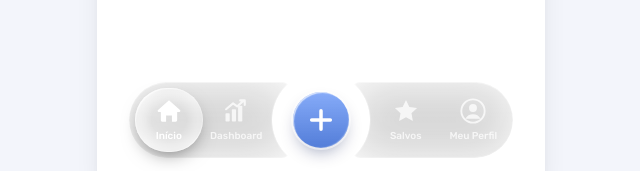
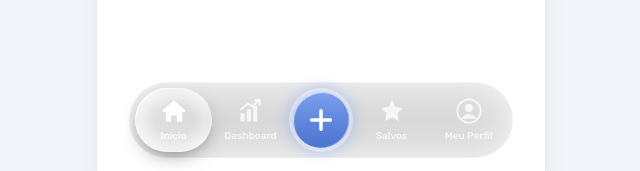
Before and after one commit to ArturGomesVL/Brik, a React (Vite) app in the folder Front-end/: page / in a window 1280 px wide. Shown: the part 626-797 px from the top of the page, without its empty margins (319-959 px from the left). Built offline with nearby package versions, Linux system fonts and the light colour scheme; no server answers; the database is empty.

Commit message:
ajuste de navbar

```diff
--- a/Front-end/src/components/Navbar.jsx
+++ b/Front-end/src/components/Navbar.jsx
@@ -8,7 +8,7 @@ const SMOOTH = 'cubic-bezier(0.32, 0.72, 0, 1)'
 const GLIDE = 'cubic-bezier(0.33, 0.02, 0.15, 1)'
 const DRAG_THRESHOLD = 6
 
-// As abas ficam divididas em duas pílulas de vidro, uma de cada lado do botão "+".
+// As abas ficam em uma única pílula de vidro, metade de cada lado do botão "+".
 const SPLIT = NAV_ITEMS.length / 2
 const LEFT_ITEMS = NAV_ITEMS.slice(0, SPLIT)
 const RIGHT_ITEMS = NAV_ITEMS.slice(SPLIT)
@@ -36,8 +36,7 @@ function Navbar() {
   const drag = useRef({ armed: false, moved: false, startX: 0, x0: 0, x: 0 })
   const swallowClick = useRef(false)
 
-  // Mede onde cada aba está (as pílulas têm o "+" e espaços entre elas, então a
-  // bolha não anda em passos iguais) e dimensiona a bolha para caber em uma aba.
+  // Mede onde cada aba está (o "+" no meio faz a bolha não andar em passos iguais) e dimensiona a bolha para caber em uma aba.
   function measure() {
     const row = rowRef.current
     const lens = lensRef.current
@@ -228,18 +227,9 @@ function Navbar() {
     if (swallowClick.current) event.preventDefault()
   }
 
-  // A ponta de dentro de cada pílula é escavada em volta do "+" (ver .pill-left /
-  // .pill-right no CSS), por isso ela tem folga extra de lado para a bolha não vazar.
-  const renderPill = (items, offset, side) => (
-    <div className="relative flex-1">
-      <div className={`glass-bar pill-${side} absolute inset-0`} aria-hidden="true" />
-      <ul
-        className={`relative z-[2] grid grid-cols-2 py-1.5 ${
-          side === 'left' ? 'pl-1.5 pr-5' : 'pl-5 pr-1.5'
-        }`}
-      >
-        {items.map(({ path, label, Icon }, i) => (
-          <li key={path}>
+  const renderItems = (items, offset) =>
+    items.map(({ path, label, Icon }, i) => (
+      <li key={path} className="flex-1">
         <NavLink
           to={path}
           end={path === '/'}
@@ -256,10 +246,7 @@ function Navbar() {
           <span>{label}</span>
         </NavLink>
       </li>
-        ))}
-      </ul>
-    </div>
-  )
+    ))
 
   return (
     <nav
@@ -268,7 +255,7 @@ function Navbar() {
     >
       <div
         ref={rowRef}
-        className="relative flex touch-none select-none items-center gap-[3px]"
+        className="relative flex touch-none select-none items-center "
         onPointerDown={onPointerDown}
         onPointerMove={onPointerMove}
         onPointerUp={onPointerEnd}
@@ -276,26 +263,23 @@ function Navbar() {
         onPointerLeave={onPointerLeave}
         onClickCapture={onClickCapture}
       >
-        {renderPill(LEFT_ITEMS, 0, 'left')}
+        <div className="glass-bar absolute inset-0 rounded-full" aria-hidden="true" />
 
+        <ul className="relative z-[2] flex w-full items-center p-1.5">
+          {renderItems(LEFT_ITEMS, 0)}
+          <li className="flex shrink-0 justify-center px-1">
             <NavLink
               to={ADD_ITEM.path}
               viewTransition
               aria-label={ADD_ITEM.label}
               draggable={false}
-          className="glass-add z-[3] flex h-14 w-14 shrink-0 items-center justify-center rounded-full text-white"
+              className="glass-add flex h-14 w-14 items-center justify-center rounded-full text-white"
             >
               <PlusIcon className="h-7 w-7" />
             </NavLink>
-
-        {renderPill(RIGHT_ITEMS, SPLIT, 'right')}
-
-        <div
-          className="pointer-events-none absolute left-1/2 top-1/2 z-[1] h-[76px] w-[100px] -translate-x-1/2 -translate-y-1/2 overflow-hidden"
-          aria-hidden="true"
-        >
-          <div className="glass-notch-rim absolute left-0 top-1/2 h-[100px] w-[100px] -translate-y-1/2 rounded-full" />
-        </div>
+          </li>
+          {renderItems(RIGHT_ITEMS, SPLIT)}
+        </ul>
 
         <div
           ref={lensRef}
--- a/Front-end/src/index.css
+++ b/Front-end/src/index.css
@@ -67,37 +67,6 @@ body {
     inset 0 -1px 0.5px rgba(255, 255, 255, 0.1);
 }
 
-/* As duas pílulas da navbar (altura 76px) têm a ponta de dentro "escavada" por um
-   círculo concêntrico ao botão "+" (raio 49px). As pontas ficam a 31px do centro do
-   "+", de modo que os cantos da pílula caem exatamente sobre o círculo e formam as
-   pontas do desenho. A máscara também recorta o backdrop-filter. */
-.pill-left {
-  border-radius: 38px 8px 8px 38px;
-}
-
-.pill-right {
-  border-radius: 8px 38px 38px 8px;
-}
-
-.glass-bar.pill-left {
-  -webkit-mask-image: radial-gradient(circle 49px at calc(100% + 31px) 50%, transparent 48.5px, #000 49.5px);
-  mask-image: radial-gradient(circle 49px at calc(100% + 31px) 50%, transparent 48.5px, #000 49.5px);
-}
-
-.glass-bar.pill-right {
-  -webkit-mask-image: radial-gradient(circle 49px at -31px 50%, transparent 48.5px, #000 49.5px);
-  mask-image: radial-gradient(circle 49px at -31px 50%, transparent 48.5px, #000 49.5px);
-}
-
-/* Sem sombra projetada nas pílulas: a máscara cortaria a sombra da própria pílula, e
-   uma sombra em elemento à parte pintava de branco a área escavada ao lado do "+". */
-
-/* Aro de luz ao longo da curva escavada, que a máscara não desenha sozinha. */
-.glass-notch-rim {
-  border: 1px solid rgba(255, 255, 255, 0.26);
-  box-shadow: inset 0 0 6px rgba(255, 255, 255, 0.06);
-}
-
 /* A bolha é vidro quase transparente: o centro fica limpo (o ícone aparece nítido)
    e só as bordas refratam, com blur, brilho e um aro fino, como no WhatsApp.
    O elemento em si NÃO usa backdrop-filter: quem tem backdrop-filter vira "raiz de
@@ -164,8 +133,8 @@ body {
   box-shadow:
     inset 1.5px 1.5px 1px -0.5px rgba(255, 255, 255, 0.7),
     inset -1px -1px 1px -0.5px rgba(255, 255, 255, 0.3),
-    0 0 0 2px rgba(255, 255, 255, 0.55),
-    0 8px 18px -6px rgba(0, 20, 80, 0.45);
+    0 0 0 4px rgba(255, 255, 255, 0.4),
+    0 0 16px 2px rgba(80, 130, 255, 0.45);
 }
 
 @media (prefers-reduced-motion: reduce) {
```
Lines whose indentation alone changed are shown as unchanged.
